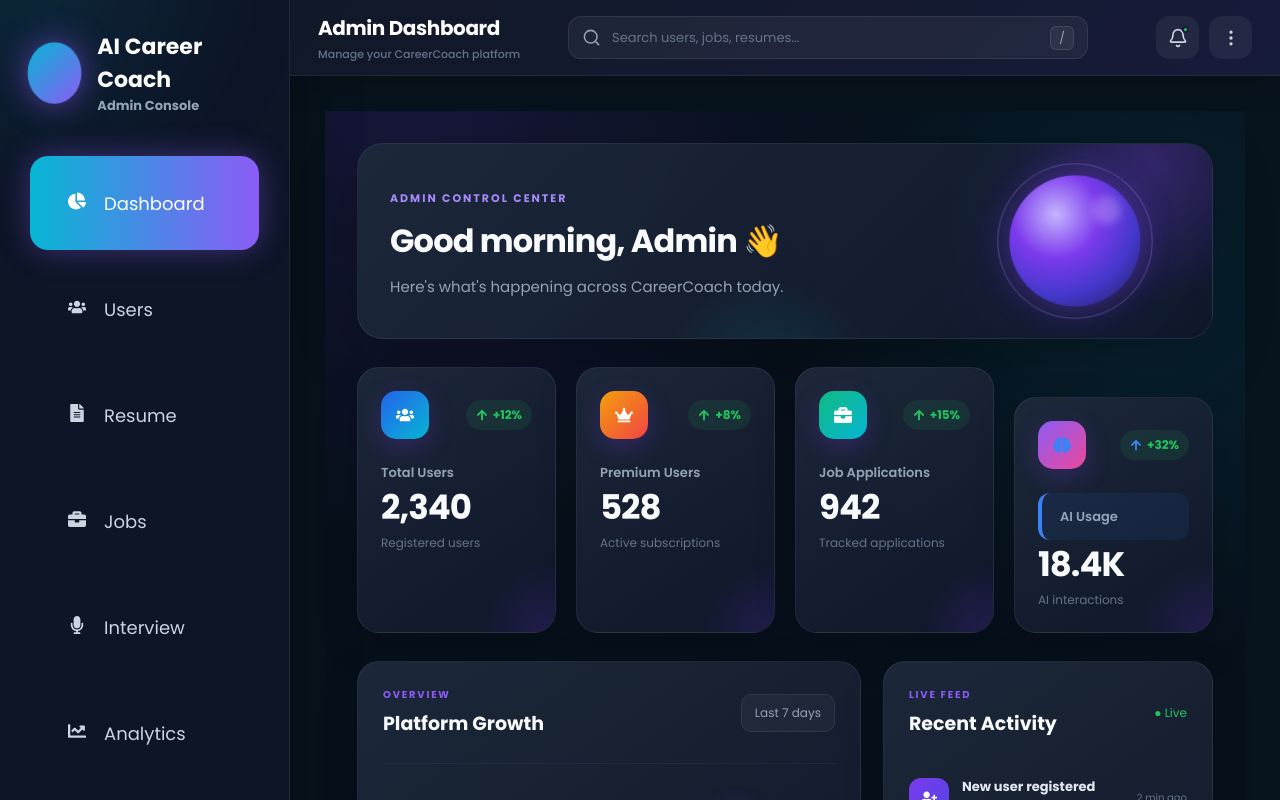
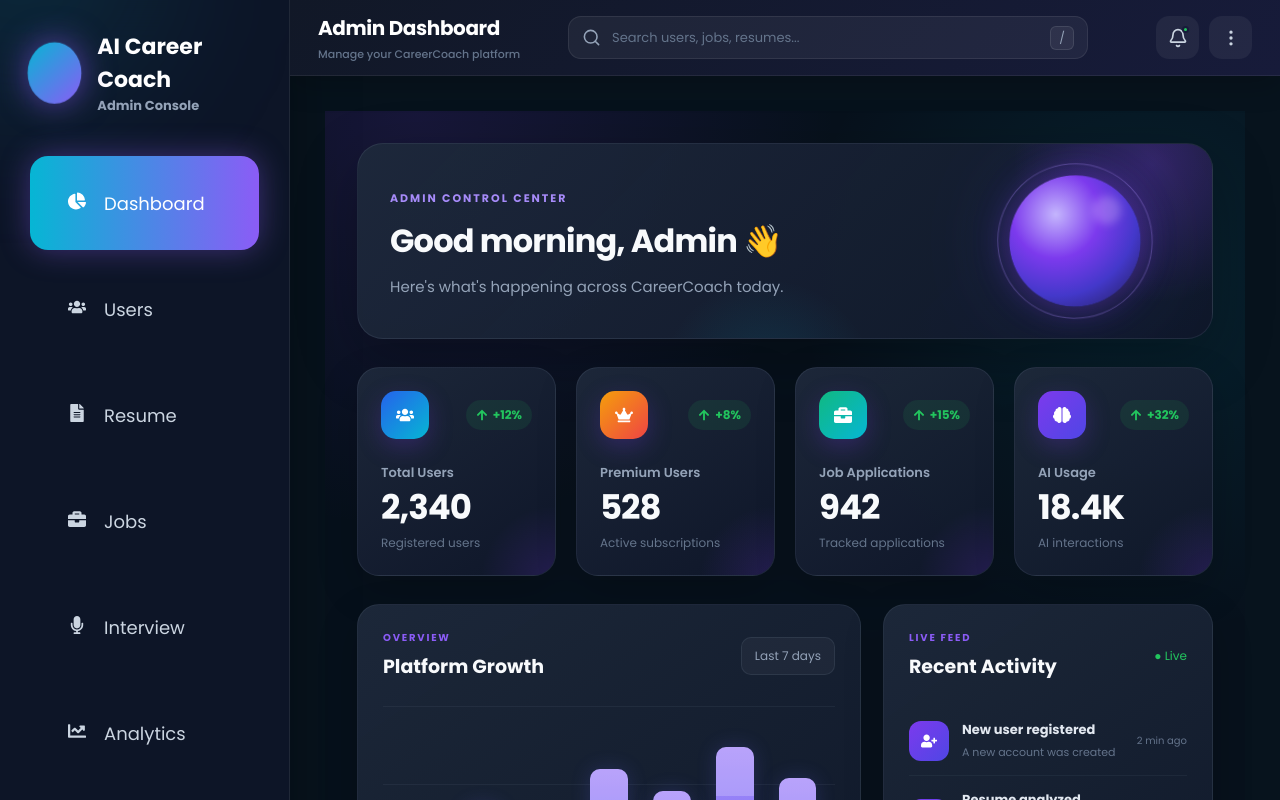
Before and after one commit to Vikhnesh-Sathyan/AI-Career-Coach, a React app in the folder frontend/: page /admin in a window 1280 px wide. Shown: the top 800 px of the page. Built offline with nearby package versions, Linux system fonts and the light colour scheme; the HTML template or start-up script is replaced by a standard one.

Commit message:
Modified  admin dashboard UI

```diff
--- a/frontend/src/pages/AdminDashboard.jsx
+++ b/frontend/src/pages/AdminDashboard.jsx
@@ -52,7 +52,7 @@ function AdminDashboard() {
             growth: "+32%",
             icon: <FaBrain />,
             description: "AI interactions",
-            className: "ai-card"
+            className: "ai-usage-card"
         }
 
     ];
```
